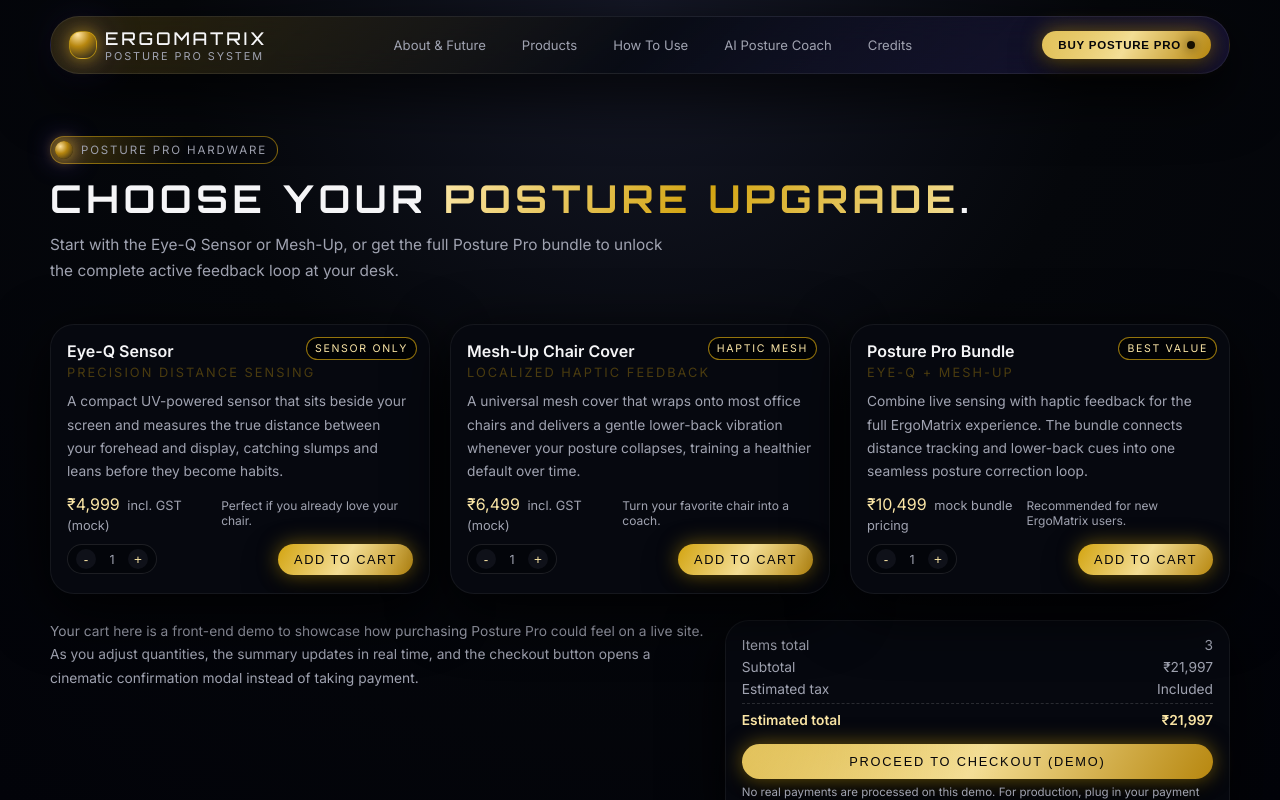
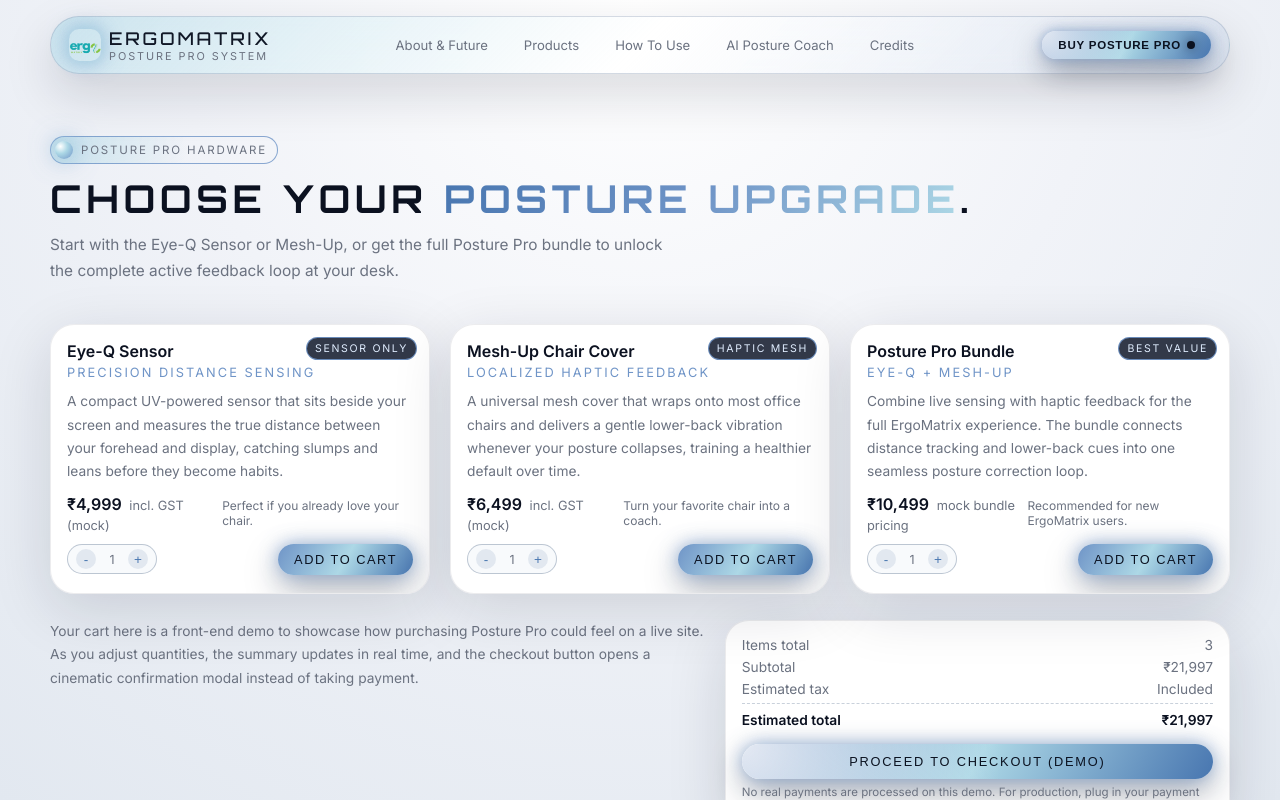
Before and after one commit to Upcomingwalker/ErgoMatrix, a plain HTML site: page products.html in a window 1280 px wide. Drawn offline with Linux system fonts and the light colour scheme.

Commit message:
Update products.html

```diff
--- a/products.html
+++ b/products.html
@@ -14,15 +14,15 @@
 
   <style>
     :root {
-      --bg-main: #05070b;
-      --bg-elevated: #111319;
-      --accent: #d3a410;
-      --accent-soft: #d3a51054;
-      --text-main: #f5f5f7;
-      --text-muted: #a0a3b1;
-      --border-soft: rgba(255, 255, 255, 0.06);
-      --glass: rgba(7, 9, 15, 0.84);
-      --shadow-soft: 0 24px 80px rgba(0, 0, 0, 0.86);
+      --bg-main: #f1f3f8;
+      --bg-elevated: #ffffff;
+      --accent: #6f94c7;
+      --accent-soft: #add8e6;
+      --text-main: #111827;
+      --text-muted: #6b7280;
+      --border-soft: rgba(15, 23, 42, 0.08);
+      --glass: rgba(255, 255, 255, 0.9);
+      --shadow-soft: 0 24px 80px rgba(15, 23, 42, 0.12);
       --radius-lg: 24px;
       --radius-md: 16px;
       --radius-pill: 999px;
@@ -39,7 +39,7 @@
     html, body {
       height: 100%;
       scroll-behavior: smooth;
-      background: radial-gradient(circle at top, #151827 0, #05070b 45%, #020309 100%);
+      background: radial-gradient(circle at top, #ffffff 0, #f1f3f8 45%, #e2e8f0 100%);
       color: var(--text-main);
       font-family: "Inter", system-ui, -apple-system, BlinkMacSystemFont, sans-serif;
       overflow-x: hidden;
@@ -51,9 +51,9 @@
       inset: 0;
       pointer-events: none;
       background-image:
-        radial-gradient(circle at 10% 0%, rgba(211, 165, 16, 0.12), transparent 55%),
-        radial-gradient(circle at 90% 100%, rgba(120, 82, 255, 0.16), transparent 55%);
-      opacity: 0.85;
+        radial-gradient(circle at 10% 0%, rgba(173, 216, 230, 0.26), transparent 55%),
+        radial-gradient(circle at 90% 100%, rgba(111, 148, 199, 0.24), transparent 55%);
+      opacity: 0.9;
       z-index: -1;
     }
 
@@ -78,27 +78,28 @@
       border-radius: var(--radius-pill);
       background: linear-gradient(
           135deg,
-          rgba(211, 165, 16, 0.18),
-          rgba(8, 11, 20, 0.95),
-          rgba(112, 82, 255, 0.16)
+          rgba(173, 216, 230, 0.55),
+          rgba(255, 255, 255, 0.96),
+          rgba(111, 148, 199, 0.16)
         );
       backdrop-filter: blur(18px);
-      border: 1px solid rgba(255, 255, 255, 0.08);
-      box-shadow: 0 20px 60px rgba(0, 0, 0, 0.85);
+      border: 1px solid rgba(148, 163, 184, 0.4);
+      box-shadow: 0 20px 50px rgba(15, 23, 42, 0.15);
       pointer-events: auto;
       transition: transform var(--transition-med), background var(--transition-fast),
-        border-color var(--transition-fast);
+        border-color var(--transition-fast), box-shadow var(--transition-fast);
     }
 
     .nav-shell.scrolled {
       transform: translateY(-6px) scale(0.98);
       background: linear-gradient(
           135deg,
-          rgba(211, 165, 16, 0.16),
-          rgba(5, 7, 13, 0.96),
-          rgba(64, 51, 178, 0.26)
+          rgba(173, 216, 230, 0.28),
+          rgba(241, 243, 248, 0.98),
+          rgba(111, 148, 199, 0.18)
         );
-      border-color: rgba(211, 165, 16, 0.38);
+      border-color: rgba(111, 148, 199, 0.7);
+      box-shadow: 0 18px 60px rgba(15, 23, 42, 0.18);
     }
 
     .logo {
@@ -109,15 +110,14 @@
       color: var(--text-main);
     }
 
-    .logo-mark {
-      width: 28px;
-      height: 28px;
-      border-radius: 12px;
-      border: 1px solid rgba(211, 165, 16, 0.7);
-      background: radial-gradient(circle at 30% 10%, #ffe4a1 0, #b7870f 40%, #151820 100%);
+    .logo-img {
+      width: 32px;
+      height: 32px;
+      border-radius: 10px;
+      object-fit: cover;
       box-shadow:
-        0 0 18px rgba(211, 165, 16, 0.7),
-        0 0 40px rgba(64, 51, 178, 0.6);
+        0 0 12px rgba(173, 216, 230, 0.9),
+        0 0 22px rgba(111, 148, 199, 0.7);
     }
 
     .logo-text-main {
@@ -165,8 +165,8 @@
     }
 
     nav a:hover {
-      color: #ffffff;
-      background: rgba(255, 255, 255, 0.02);
+      color: #0f172a;
+      background: rgba(148, 163, 184, 0.08);
       transform: translateY(-1px);
     }
 
@@ -179,9 +179,9 @@
       margin-left: 4px;
       padding: 8px 16px;
       border-radius: var(--radius-pill);
-      background: radial-gradient(circle at 0 0, rgba(255, 251, 235, 0.35), transparent 55%),
-        linear-gradient(120deg, #d3a410, #f3dd93, #b7870f);
-      color: #050509;
+      background: radial-gradient(circle at 0 0, rgba(241, 243, 248, 0.9), transparent 55%),
+        linear-gradient(120deg, #6f94c7, #add8e6, #4876b0);
+      color: #0b1220;
       font-size: 0.8rem;
       font-weight: 600;
       letter-spacing: 0.06em;
@@ -192,8 +192,8 @@
       align-items: center;
       gap: 6px;
       box-shadow:
-        0 0 20px rgba(211, 165, 16, 0.5),
-        0 12px 32px rgba(0, 0, 0, 0.9);
+        0 0 12px rgba(111, 148, 199, 0.65),
+        0 12px 30px rgba(15, 23, 42, 0.4);
       transform-origin: center;
       transition: transform var(--transition-fast), box-shadow var(--transition-fast), filter var(--transition-fast);
     }
@@ -201,8 +201,8 @@
     .nav-cta:hover {
       transform: translateY(-1px) scale(1.03);
       box-shadow:
-        0 0 30px rgba(211, 165, 16, 0.8),
-        0 16px 40px rgba(0, 0, 0, 0.95);
+        0 0 18px rgba(111, 148, 199, 0.85),
+        0 16px 38px rgba(15, 23, 42, 0.55);
       filter: brightness(1.03);
     }
 
@@ -214,8 +214,8 @@
       width: 8px;
       height: 8px;
       border-radius: 999px;
-      background: #161001;
-      box-shadow: 0 0 12px rgba(0, 0, 0, 0.7);
+      background: #0b1220;
+      box-shadow: 0 0 12px rgba(15, 23, 42, 0.7);
     }
 
     main {
@@ -229,7 +229,7 @@
       margin: 0 auto;
     }
 
-    /* Page header - FIXED: semantic structure */
+    /* Page header */
     .page-header {
       padding: 40px 0 24px;
       display: flex;
@@ -243,8 +243,8 @@
       gap: 8px;
       padding: 4px 10px 4px 4px;
       border-radius: 999px;
-      border: 1px solid rgba(211, 165, 16, 0.55);
-      background: radial-gradient(circle at 0 0, rgba(211, 165, 16, 0.32), transparent 60%);
+      border: 1px solid rgba(111, 148, 199, 0.8);
+      background: radial-gradient(circle at 0 0, rgba(173, 216, 230, 0.6), transparent 60%);
       color: var(--text-muted);
       font-size: 0.72rem;
       text-transform: uppercase;
@@ -256,10 +256,10 @@
       width: 18px;
       height: 18px;
       border-radius: 999px;
-      background: radial-gradient(circle at 30% 30%, #ffe4a1 0, #b7870f 40%, #16151d 100%);
+      background: radial-gradient(circle at 30% 30%, #ffffff 0, #add8e6 40%, #6f94c7 100%);
       box-shadow:
-        0 0 14px rgba(211, 165, 16, 0.8),
-        0 0 26px rgba(120, 82, 255, 0.7);
+        0 0 14px rgba(173, 216, 230, 0.9),
+        0 0 26px rgba(111, 148, 199, 0.7);
     }
 
     .page-title {
@@ -267,10 +267,11 @@
       font-size: clamp(1.9rem, 3vw, 2.4rem);
       letter-spacing: 0.12em;
       text-transform: uppercase;
+      color: #0b1120;
     }
 
     .page-title span {
-      background: linear-gradient(120deg, #fbe6a6, #d3a410, #f3dd93);
+      background: linear-gradient(120deg, #4876b0, #6f94c7, #add8e6);
       -webkit-background-clip: text;
       background-clip: text;
       color: transparent;
@@ -294,9 +295,9 @@
     .product-card {
       position: relative;
       border-radius: var(--radius-lg);
-      background: rgba(7, 9, 16, 0.96);
+      background: rgba(255, 255, 255, 0.98);
       border: 1px solid var(--border-soft);
-      box-shadow: 0 16px 60px rgba(0, 0, 0, 0.9);
+      box-shadow: 0 16px 60px rgba(15, 23, 42, 0.14);
       padding: 16px 16px 18px;
       overflow: hidden;
       transition: transform var(--transition-med), box-shadow var(--transition-med), border-color var(--transition-med), background var(--transition-med);
@@ -307,8 +308,8 @@
       position: absolute;
       inset: -40%;
       background:
-        radial-gradient(circle at 0 0, rgba(211, 165, 16, 0.25), transparent 60%),
-        radial-gradient(circle at 100% 100%, rgba(120, 82, 255, 0.26), transparent 55%);
+        radial-gradient(circle at 0 0, rgba(173, 216, 230, 0.5), transparent 60%),
+        radial-gradient(circle at 100% 100%, rgba(111, 148, 199, 0.35), transparent 55%);
       opacity: 0;
       transform: translate3d(-10%, -10%, 0);
       transition: opacity var(--transition-med), transform var(--transition-med);
@@ -316,11 +317,11 @@
 
     .product-card:hover {
       transform: translateY(-4px);
-      border-color: rgba(211, 165, 16, 0.6);
-      background: rgba(9, 11, 20, 0.98);
+      border-color: rgba(111, 148, 199, 0.7);
+      background: #f9fafb;
       box-shadow:
-        0 22px 60px rgba(0, 0, 0, 0.96),
-        0 0 30px rgba(211, 165, 16, 0.2);
+        0 22px 60px rgba(15, 23, 42, 0.18),
+        0 0 30px rgba(111, 148, 199, 0.26);
     }
 
     .product-card:hover::before {
@@ -337,19 +338,20 @@
       font-size: 0.66rem;
       text-transform: uppercase;
       letter-spacing: 0.16em;
-      background: rgba(0, 0, 0, 0.7);
-      border: 1px solid rgba(211, 165, 16, 0.7);
-      color: #fbe6a6;
+      background: rgba(15, 23, 42, 0.85);
+      border: 1px solid rgba(111, 148, 199, 0.9);
+      color: #e0edff;
     }
 
     .product-title {
       font-size: 1rem;
       margin-bottom: 4px;
+      color: #0b1120;
     }
 
     .product-subtitle {
       font-size: 0.8rem;
-      color: var(--accent-soft);
+      color: #6f94c7;
       text-transform: uppercase;
       letter-spacing: 0.16em;
       margin-bottom: 10px;
@@ -372,13 +374,15 @@
 
     .product-price {
       font-size: 1rem;
-      color: #fbe6a6;
+      color: #0b1120;
+      font-weight: 600;
     }
 
     .product-price span {
       font-size: 0.8rem;
       color: var(--text-muted);
       margin-left: 4px;
+      font-weight: 400;
     }
 
     .product-tagline {
@@ -400,8 +404,8 @@
       gap: 6px;
       padding: 4px 8px;
       border-radius: 999px;
-      border: 1px solid rgba(255, 255, 255, 0.1);
-      background: rgba(4, 6, 11, 0.96);
+      border: 1px solid rgba(148, 163, 184, 0.6);
+      background: rgba(248, 250, 252, 0.96);
       font-size: 0.78rem;
       color: var(--text-muted);
     }
@@ -411,8 +415,8 @@
       height: 20px;
       border-radius: 999px;
       border: none;
-      background: rgba(16, 18, 26, 0.98);
-      color: #fbe6a6;
+      background: rgba(226, 232, 240, 0.98);
+      color: #4876b0;
       display: inline-flex;
       align-items: center;
       justify-content: center;
@@ -423,12 +427,12 @@
     }
 
     .qty-btn:hover {
-      background: rgba(211, 165, 16, 0.2);
+      background: rgba(173, 216, 230, 0.5);
       transform: scale(1.1);
     }
 
     .qty-btn:focus {
-      outline: 2px solid rgba(211, 165, 16, 0.6);
+      outline: 2px solid rgba(111, 148, 199, 0.7);
       outline-offset: 2px;
     }
 
@@ -448,19 +452,19 @@
       display: inline-flex;
       align-items: center;
       gap: 6px;
-      background: linear-gradient(120deg, #d3a410, #f3dd93, #b7870f);
-      color: #050509;
+      background: linear-gradient(120deg, #6f94c7, #add8e6, #4876b0);
+      color: #0b1220;
       box-shadow:
-        0 0 20px rgba(211, 165, 16, 0.5),
-        0 14px 34px rgba(0, 0, 0, 0.9);
+        0 0 18px rgba(111, 148, 199, 0.7),
+        0 14px 34px rgba(15, 23, 42, 0.35);
       transition: transform var(--transition-fast), box-shadow var(--transition-fast), filter var(--transition-fast);
     }
 
     .btn-buy:hover {
       transform: translateY(-1px) scale(1.02);
       box-shadow:
-        0 0 28px rgba(211, 165, 16, 0.8),
-        0 18px 40px rgba(0, 0, 0, 0.96);
+        0 0 24px rgba(111, 148, 199, 0.9),
+        0 18px 40px rgba(15, 23, 42, 0.45);
       filter: brightness(1.03);
     }
 
@@ -480,10 +484,10 @@
 
     .summary-card {
       border-radius: var(--radius-lg);
-      background: rgba(7, 9, 16, 0.96);
+      background: rgba(255, 255, 255, 0.98);
       border: 1px solid var(--border-soft);
       padding: 16px 16px 18px;
-      box-shadow: 0 16px 60px rgba(0, 0, 0, 0.9);
+      box-shadow: 0 16px 60px rgba(15, 23, 42, 0.14);
       font-size: 0.86rem;
       color: var(--text-muted);
     }
@@ -495,11 +499,11 @@
     }
 
     .summary-row.total {
-      border-top: 1px dashed rgba(255, 255, 255, 0.14);
+      border-top: 1px dashed rgba(148, 163, 184, 0.5);
       padding-top: 8px;
       margin-top: 4px;
       font-weight: 600;
-      color: #fbe6a6;
+      color: #0b1120;
     }
 
     .btn-checkout {
@@ -508,24 +512,24 @@
       border-radius: var(--radius-pill);
       padding: 10px 16px;
       border: none;
-      background: radial-gradient(circle at 0 0, rgba(255, 251, 235, 0.35), transparent 55%),
-        linear-gradient(120deg, #d3a410, #f3dd93, #b7870f);
-      color: #050509;
+      background: radial-gradient(circle at 0 0, rgba(241, 243, 248, 0.9), transparent 55%),
+        linear-gradient(120deg, #6f94c7, #add8e6, #4876b0);
+      color: #0b1220;
       text-transform: uppercase;
       letter-spacing: 0.14em;
       font-size: 0.8rem;
       cursor: pointer;
       box-shadow:
-        0 0 20px rgba(211, 165, 16, 0.5),
-        0 14px 34px rgba(0, 0, 0, 0.9);
+        0 0 18px rgba(111, 148, 199, 0.7),
+        0 14px 34px rgba(15, 23, 42, 0.35);
       transition: transform var(--transition-fast), box-shadow var(--transition-fast);
     }
 
     .btn-checkout:hover {
       transform: translateY(-1px);
       box-shadow:
-        0 0 28px rgba(211, 165, 16, 0.8),
-        0 18px 40px rgba(0, 0, 0, 0.96);
+        0 0 24px rgba(111, 148, 199, 0.9),
+        0 18px 40px rgba(15, 23, 42, 0.45);
     }
 
     .checkout-note {
@@ -548,10 +552,9 @@
     }
 
     .faq-item {
-      border-bottom: 1px solid rgba(255, 255, 255, 0.07);
+      border-bottom: 1px solid rgba(148, 163, 184, 0.3);
     }
 
-    /* FIXED: Proper button semantics for FAQ */
     .faq-question {
       width: 100%;
       display: flex;
@@ -569,11 +572,11 @@
     }
 
     .faq-question:hover {
-      color: #fbe6a6;
+      color: #4876b0;
     }
 
     .faq-question:focus {
-      outline: 2px solid rgba(211, 165, 16, 0.6);
+      outline: 2px solid rgba(111, 148, 199, 0.7);
       outline-offset: 2px;
     }
 
@@ -593,7 +596,7 @@
       width: 18px;
       height: 18px;
       border-radius: 999px;
-      border: 1px solid rgba(255, 255, 255, 0.4);
+      border: 1px solid rgba(148, 163, 184, 0.7);
       display: inline-flex;
       align-items: center;
       justify-content: center;
@@ -604,14 +607,14 @@
 
     .faq-question[aria-expanded="true"] .faq-toggle {
       transform: rotate(45deg);
-      border-color: rgba(211, 165, 16, 0.8);
+      border-color: rgba(111, 148, 199, 0.9);
     }
 
-    /* Modal - FIXED: Proper accessibility */
+    /* Modal */
     .modal-backdrop {
       position: fixed;
       inset: 0;
-      background: rgba(0, 0, 0, 0.85);
+      background: rgba(15, 23, 42, 0.85);
       display: none;
       align-items: center;
       justify-content: center;
@@ -621,9 +624,9 @@
     .modal {
       width: min(360px, 100% - 40px);
       border-radius: var(--radius-lg);
-      background: rgba(7, 9, 16, 0.96);
-      border: 1px solid rgba(211, 165, 16, 0.5);
-      box-shadow: 0 24px 80px rgba(0, 0, 0, 0.96);
+      background: rgba(255, 255, 255, 0.98);
+      border: 1px solid rgba(111, 148, 199, 0.7);
+      box-shadow: 0 24px 80px rgba(15, 23, 42, 0.3);
       padding: 18px 16px 16px;
       text-align: center;
       font-size: 0.86rem;
@@ -633,7 +636,7 @@
     .modal-title {
       font-size: 0.96rem;
       margin-bottom: 6px;
-      color: #fbe6a6;
+      color: #0b1120;
     }
 
     .modal-btn {
@@ -641,8 +644,8 @@
       padding: 8px 16px;
       border-radius: var(--radius-pill);
       border: none;
-      background: linear-gradient(120deg, #d3a410, #f3dd93, #b7870f);
-      color: #050509;
+      background: linear-gradient(120deg, #6f94c7, #add8e6, #4876b0);
+      color: #0b1220;
       font-size: 0.78rem;
       text-transform: uppercase;
       letter-spacing: 0.13em;
@@ -656,15 +659,15 @@
     }
 
     .modal-btn:focus {
-      outline: 2px solid rgba(211, 165, 16, 0.8);
+      outline: 2px solid rgba(111, 148, 199, 0.9);
       outline-offset: 2px;
     }
 
     /* Footer */
     footer {
-      border-top: 1px solid rgba(211, 165, 16, 0.3);
+      border-top: 1px solid rgba(111, 148, 199, 0.6);
       padding: 18px 0 22px;
-      background: radial-gradient(circle at 50% 0, rgba(211, 165, 16, 0.15), transparent 65%);
+      background: radial-gradient(circle at 50% 0, rgba(173, 216, 230, 0.4), transparent 65%);
     }
 
     .footer-shell {
@@ -678,13 +681,13 @@
       font-size: clamp(1.9rem, 4vw, 2.6rem);
       letter-spacing: 0.32em;
       text-transform: uppercase;
-      background: linear-gradient(120deg, #fbe6a6, #d3a410, #f3dd93);
+      background: linear-gradient(120deg, #4876b0, #6f94c7, #add8e6);
       -webkit-background-clip: text;
       background-clip: text;
       color: transparent;
       text-shadow:
-        0 0 30px rgba(211, 165, 16, 0.9),
-        0 0 70px rgba(0, 0, 0, 1);
+        0 0 24px rgba(111, 148, 199, 0.9),
+        0 0 40px rgba(148, 163, 184, 1);
       margin-bottom: 8px;
     }
 
@@ -695,7 +698,7 @@
     }
 
     .footer-credits span {
-      color: #f1e0a8;
+      color: #1d4ed8;
     }
 
     .footer-links {
@@ -713,7 +716,7 @@
     }
 
     .footer-links a:hover {
-      color: #fbe6a6;
+      color: #4876b0;
       text-decoration: underline;
     }
 
@@ -731,7 +734,7 @@
   </style>
 </head>
 <body>
-  <!-- Modal - FIXED: Added proper ARIA attributes -->
+  <!-- Modal -->
   <div class="modal-backdrop" id="modalBackdrop" role="dialog" aria-modal="true" aria-labelledby="modalTitle" aria-hidden="true">
     <div class="modal" id="modal">
       <h2 class="modal-title" id="modalTitle">Demo checkout</h2>
@@ -746,7 +749,7 @@
   <header>
     <div class="nav-shell" id="navShell">
       <a href="index.html" class="logo">
-        <div class="logo-mark"></div>
+        <img src="img.png" alt="ErgoMatrix logo" class="logo-img" />
         <div>
           <div class="logo-text-main">ErgoMatrix</div>
           <div class="logo-text-sub">Posture Pro System</div>
@@ -768,7 +771,6 @@
 
   <main>
     <div class="shell">
-      <!-- FIXED: Changed from <header> to <section> -->
       <section class="page-header">
         <div class="page-pill">
           <div class="page-pill-dot"></div>
@@ -798,7 +800,6 @@
             <div class="product-tagline">Perfect if you already love your chair.</div>
           </div>
           <div class="product-actions">
-            <!-- FIXED: Added aria-labels for screen readers -->
             <div class="qty-control" role="group" aria-label="Quantity selector for Eye-Q Sensor">
               <button class="qty-btn" data-action="minus" data-target="eyeq" aria-label="Decrease quantity">-</button>
               <span class="qty-value" id="qty-eyeq" aria-live="polite">1</span>
@@ -894,7 +895,7 @@
         </aside>
       </section>
 
-      <!-- FAQ - FIXED: Proper button semantics with ARIA -->
+      <!-- FAQ -->
       <section class="faq-section">
         <h2 class="faq-title">Product FAQ</h2>
 
@@ -1027,7 +1028,7 @@
       });
     });
 
-    // FAQ accordion - FIXED: Proper ARIA state management
+    // FAQ accordion
     document.querySelectorAll(".faq-item").forEach(item => {
       const question = item.querySelector(".faq-question");
       const answer = item.querySelector(".faq-answer");
@@ -1053,7 +1054,7 @@
       });
     });
 
-    // Modal - FIXED: Proper focus management and ARIA
+    // Modal
     const checkoutBtn = document.getElementById("checkoutBtn");
     const modalBackdrop = document.getElementById("modalBackdrop");
     const modalClose = document.getElementById("modalClose");
@@ -1063,14 +1064,12 @@
       lastFocusedElement = document.activeElement;
       modalBackdrop.style.display = "flex";
       modalBackdrop.setAttribute("aria-hidden", "false");
-      // Focus the close button
       setTimeout(() => modalClose.focus(), 100);
     }
 
     function closeModal() {
       modalBackdrop.style.display = "none";
       modalBackdrop.setAttribute("aria-hidden", "true");
-      // Return focus to triggering element
       if (lastFocusedElement) {
         lastFocusedElement.focus();
       }
@@ -1085,7 +1084,6 @@
       }
     });
 
-    // ESC key to close modal
     document.addEventListener("keydown", (e) => {
       if (e.key === "Escape" && modalBackdrop.style.display === "flex") {
         closeModal();
```
